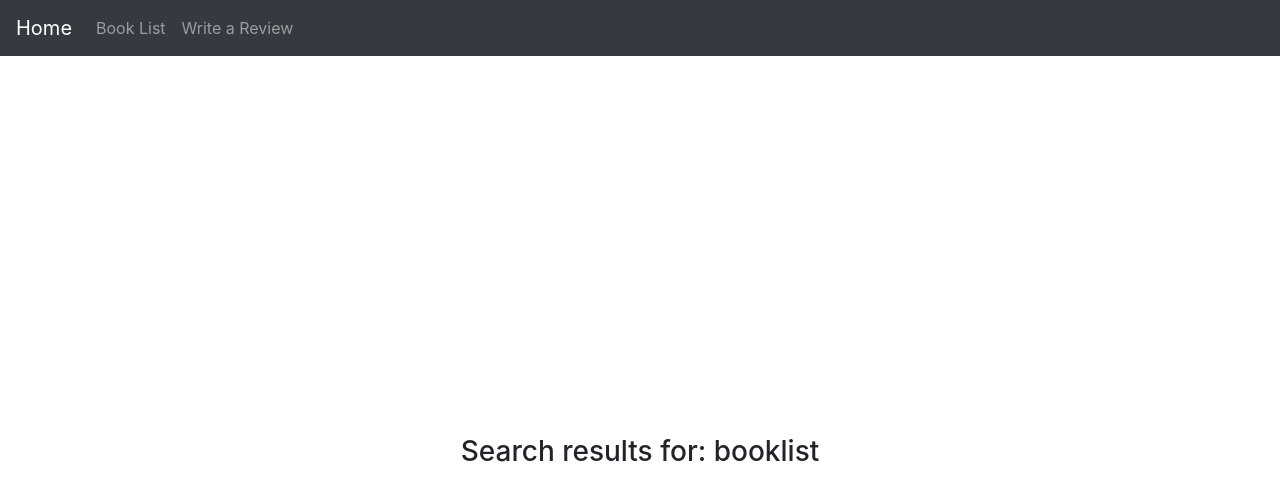
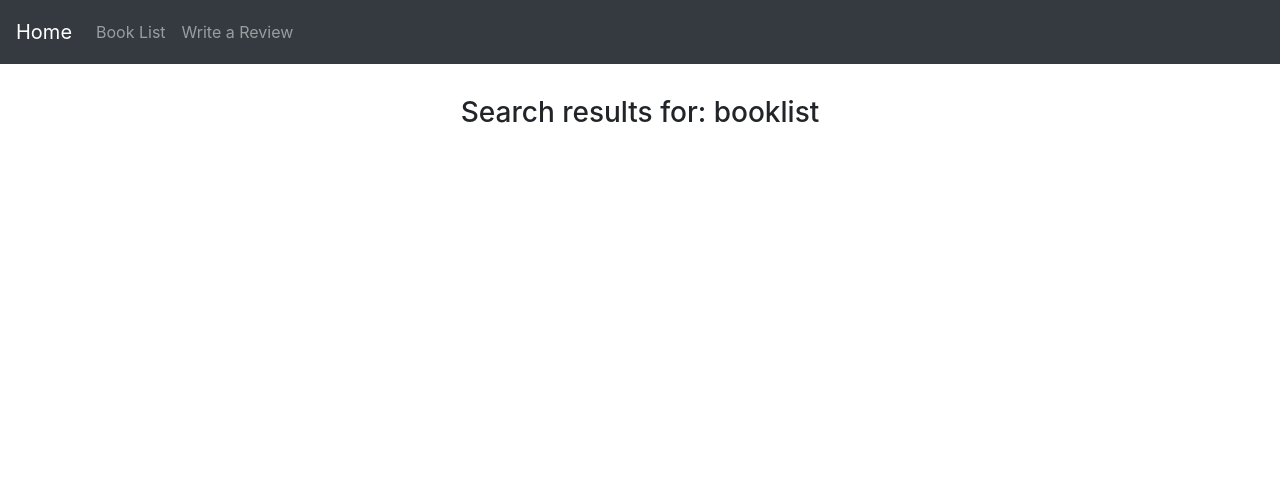
Before and after one commit to Rhijke/BookReviewApp, a React (Create React App) app: page /search/booklist in a window 1280 px wide. Shown: the top 500 px of the page. Built offline with nearby package versions, Linux system fonts and the light colour scheme; no server answers; the HTML template or start-up script is replaced by a standard one.

Commit message:
Edit formatting

```diff
--- a/src/App.css
+++ b/src/App.css
@@ -2,6 +2,5 @@
     text-align: center;
     display: flex;
     height: 100vh;
-    align-items: center;
     justify-content: center;
 }
--- a/src/components/Nav.js
+++ b/src/components/Nav.js
@@ -5,7 +5,8 @@
 
 function Nav() {
   const navStyle = {
-    alignItems: 'center'
+    alignItems: 'center',
+    height: '8vh'
   };
   return (
     <nav
--- a/src/components/SearchResults.css
+++ b/src/components/SearchResults.css
@@ -1,8 +1,12 @@
 
 .searchresults {
     justify-content: center;
-    max-width: 80vw;
     text-align: justify;
     word-wrap: normal;
     margin: 10;
+    width: 80vw;
 }
+
+.page-header {
+    margin: 2em;
+}
--- a/src/components/SearchResults.js
+++ b/src/components/SearchResults.js
@@ -22,7 +22,7 @@
   });
   return (
     <div>
-      <div className="page-header sticky-top">
+      <div className="page-header">
         <h3>Search results for: {match.params.search.replace('+', ' ')}</h3>
       </div>
       <div className="searchresults">
```
